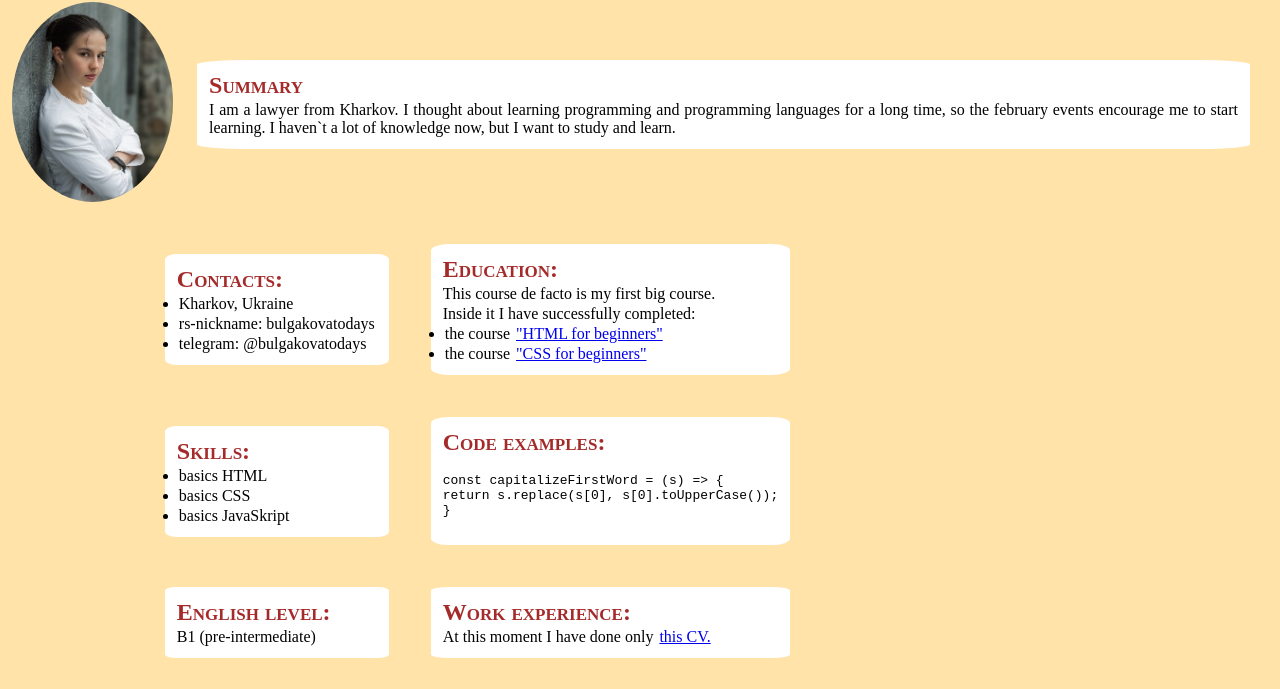
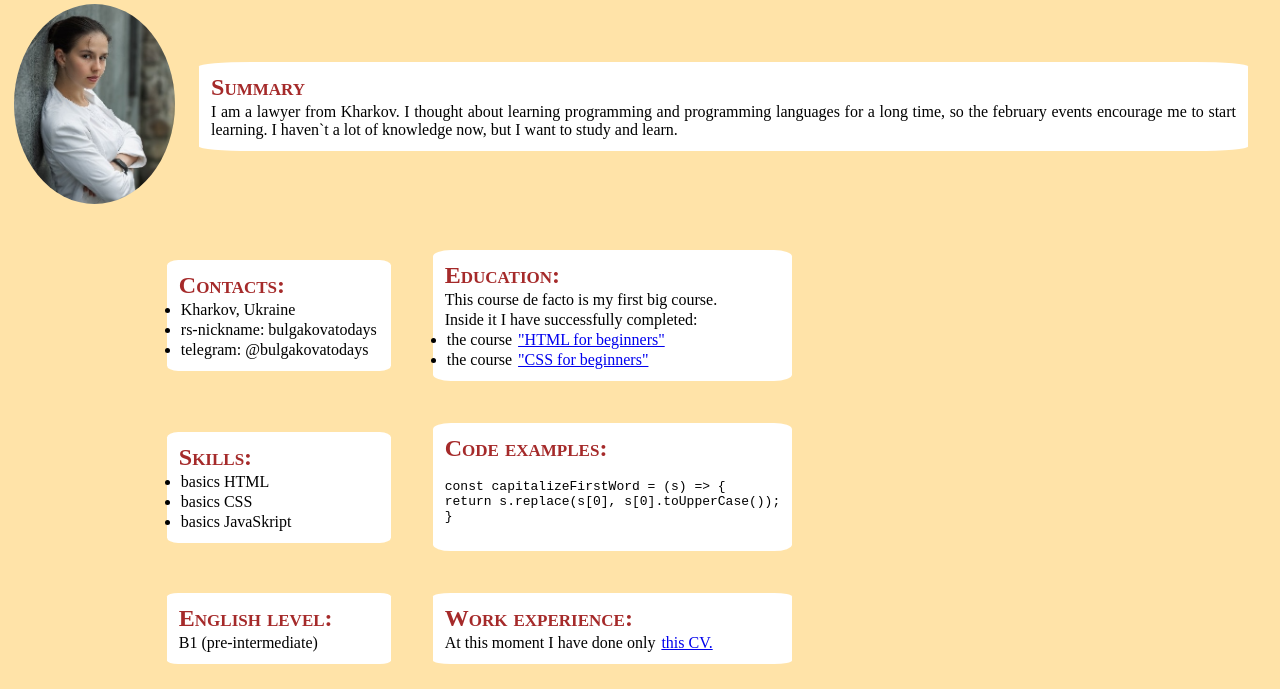
Before and after one commit to ngtaranina/rsschool-cv-1, a plain HTML site: page index.html in a window 1280 px wide. Shown: the part 93-782 px from the top of the page. Drawn offline with Linux system fonts and the light colour scheme; a web font is replaced by a local one.

Commit message:
feat: add center flex

```diff
--- a/style.css
+++ b/style.css
@@ -53,6 +53,12 @@ h2 {
 
 /* table 1-2*/
 
+.table_1,.table_2,.table_3 {
+  display: flex;
+  flex-direction: row;
+  flex-wrap: nowrap;
+}
+
 .profile__avatar {
   -o-object-fit: cover;
      object-fit: cover;
```
